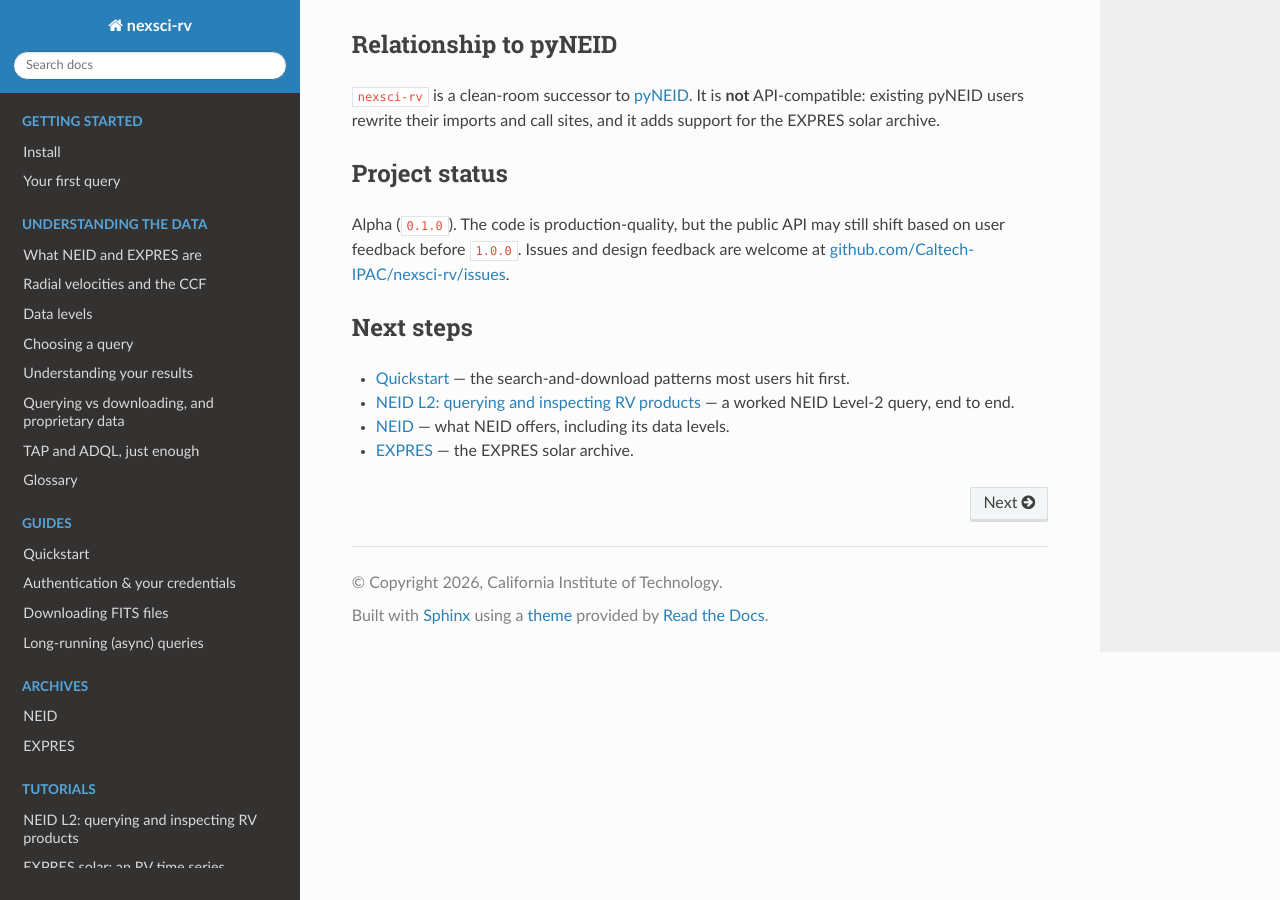
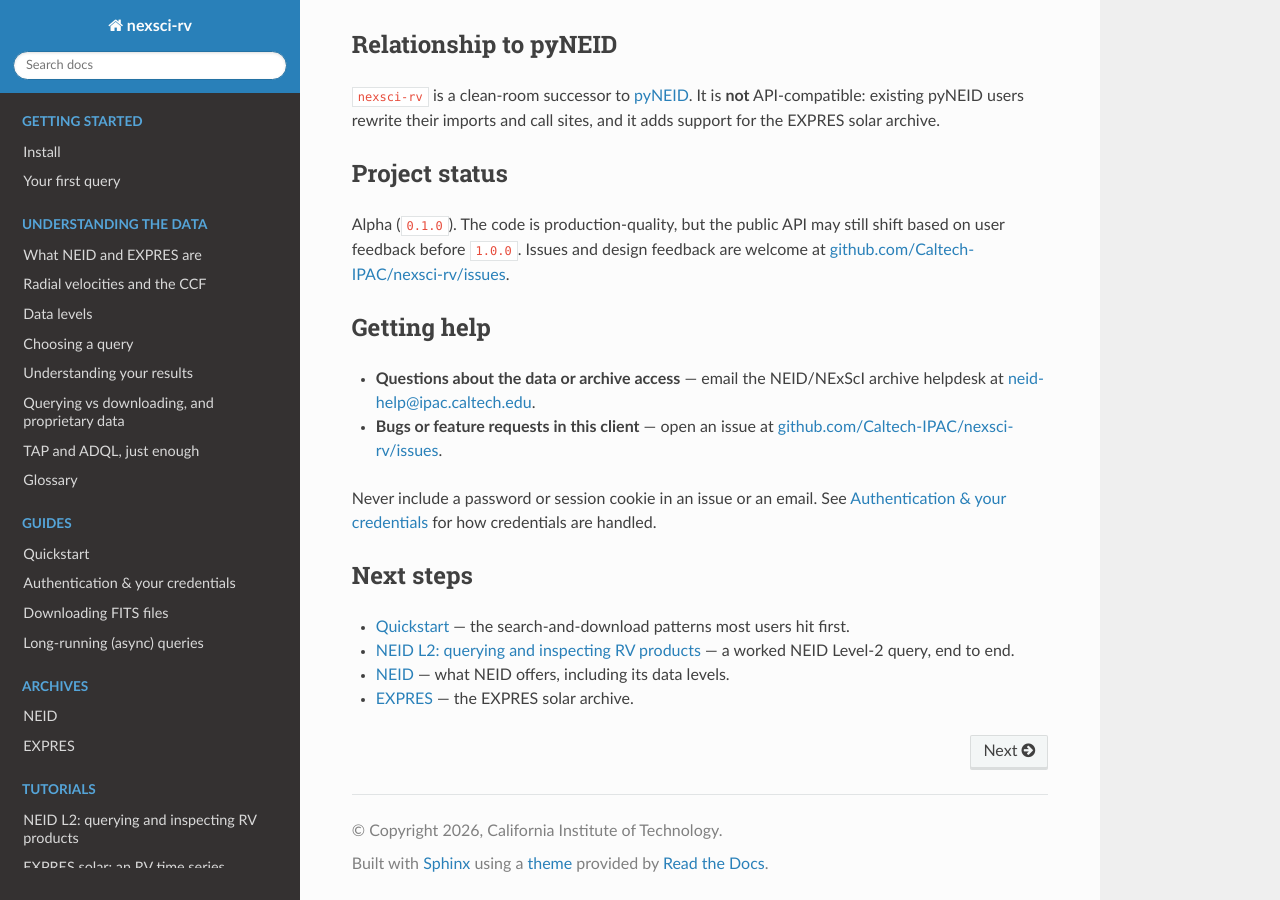
Before and after one commit to Caltech-IPAC/nexsci-rv, a Sphinx documentation site: the page built from docs/index.md, in a window 1280 px wide and 900 px high, scrolled down 788 px. Built offline with Sphinx 7.4.7 and the Read the Docs theme 3.1.0, drawn with Linux system fonts in a browser that asks for light colours.

Commit message:
Add support/helpdesk docs and ignore open-sourcing paperwork (#3)
- README, docs index, and NEID archive page: add a Support/Getting-help
  section pointing data questions to neid-help@ipac.caltech.edu and client
  bugs to GitHub Issues, with a reminder not to paste credentials.
- Authentication guide: route security reports to the helpdesk alongside
  GitHub private vulnerability reporting.
- Replace the joke password in the login example with a neutral one.
- CHANGELOG: correct the docs-hosting note (GitHub Pages, not Read the Docs).
- .gitignore: never publish the OTTCP/ISG disclosure paperwork (signed
  forms carry personal info) or stray local binaries.

Co-authored-by: BJ Fulton <bjfulton@ipac.caltech.edu>
Co-authored-by: Claude Fable 5 <noreply@anthropic.com>

```diff
--- a/docs/index.md
+++ b/docs/index.md
@@ -46,6 +46,16 @@ Alpha (`0.1.0`). The code is production-quality, but the public API may still
 shift based on user feedback before `1.0.0`. Issues and design feedback are
 welcome at
 [github.com/Caltech-IPAC/nexsci-rv/issues](https://github.com/Caltech-IPAC/nexsci-rv/issues).
+
+## Getting help
+
+- **Questions about the data or archive access** — email the NEID/NExScI archive
+  helpdesk at <neid-help@ipac.caltech.edu>.
+- **Bugs or feature requests in this client** — open an issue at
+  [github.com/Caltech-IPAC/nexsci-rv/issues](https://github.com/Caltech-IPAC/nexsci-rv/issues).
+
+Never include a password or session cookie in an issue or an email. See
+{doc}`guides/authentication` for how credentials are handled.
 
 ## Next steps
 
```
Also changed, not shown: CHANGELOG.md (+1 -1 lines), README.md (+11 -0 lines), docs/archives/neid.md (+2 -2 lines), docs/guides/authentication.md (+1 -1 lines), 1 other file.
